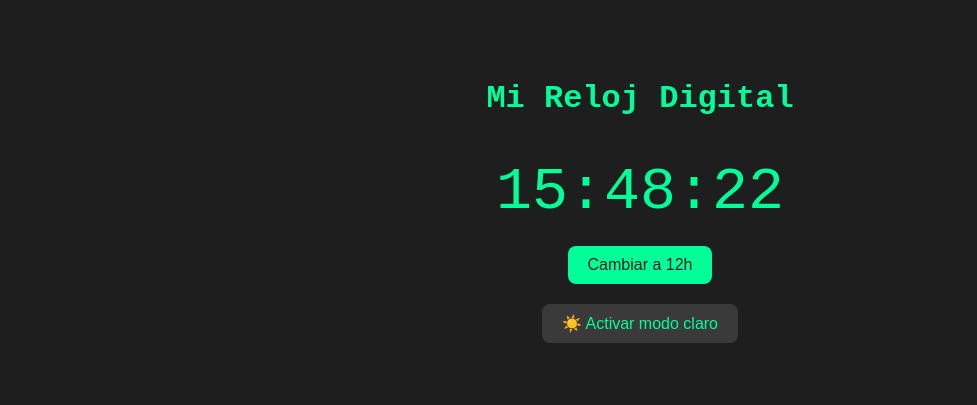
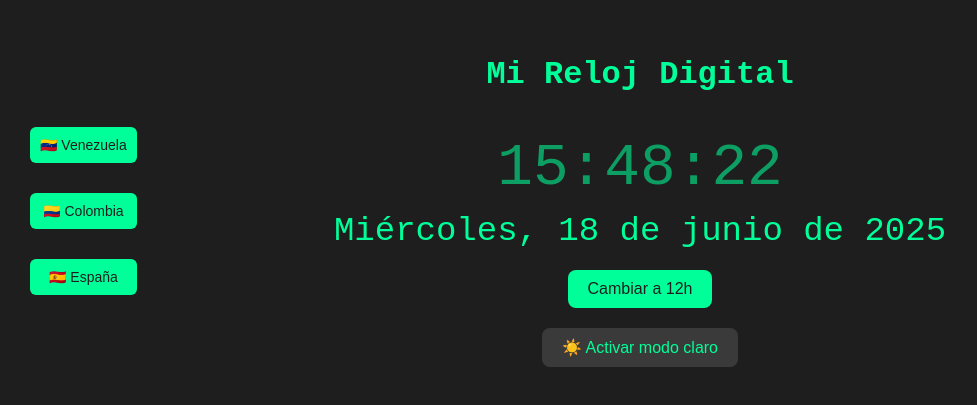
Before and after one commit to eutv2022/wb, a plain HTML site: page reloj.html in a window 1280 px wide. Shown: the part 199-604 px from the top of the page, without its empty margins (0-977 px from the left). Drawn offline with Linux system fonts and the light colour scheme.

Commit message:
Añadir demo de reloj y actualizar reloj.html

```diff
--- a/reloj.html
+++ b/reloj.html
@@ -14,13 +14,23 @@
       justify-content: center;
       height: 100vh;
       margin: 0;
+      transition: background-color 0.5s ease, color 0.5s ease;
+
     }
+
+#reloj.animar {
+  animation: fade 0.3s ease;
+}
 
     #reloj {
       font-size: 60px;
       margin-top: 20px;
     }
-
+    #fecha {
+  font-size: 34px;
+  margin-top: 10px;
+  color: inherit;
+    }
     button {
       margin-top: 20px;
       padding: 10px 20px;
@@ -55,12 +65,47 @@
       background-color: #cccccc;
       color: #000000;
     }
+    /* NUEVO: animación del reloj */
+    @keyframes fade {
+  from { opacity: 0; transform: scale(0.98); }
+  to   { opacity: 1; transform: scale(1); }
+}
+ #reloj.animar {
+    animation: fade 0.3s ease;
+  }
+  #zonasHorarias {
+  position: absolute;
+  left: 30px;
+  top: 50%;
+  transform: translateY(-50%);
+  display: flex;
+  flex-direction: column;
+  gap: 10px;
+}
+
+#zonasHorarias button {
+  padding: 10px;
+  font-size: 14px;
+  border-radius: 6px;
+  background-color: #00ff99;
+  color: #1e1e1e;
+  border: none;
+  cursor: pointer;
+  transition: background-color 0.3s;
+}
+
   </style>
 </head>
 <body>
 
   <h1>Mi Reloj Digital</h1>
   <div id="reloj">00:00:00</div>
+<div id="fecha">Cargando fecha...</div>
+<div id="zonasHorarias">
+  <button data-offset="-4">🇻🇪 Venezuela</button>
+  <button data-offset="-5">🇨🇴 Colombia</button>
+  <button data-offset="2">🇪🇸 España</button>
+</div>
 
   <button id="toggleFormato">Cambiar a 12h</button>
   <button id="toggleModo">☀️ Activar modo claro</button>
@@ -102,9 +147,28 @@
 
     function updateClock() {
       const now = new Date();
-      let hours = now.getHours();
-      const minutes = now.getMinutes().toString().padStart(2, '0');
-      const seconds = now.getSeconds().toString().padStart(2, '0');
+  // Convertimos a UTC, luego le aplicamos el offset
+  const utc = now.getTime() + now.getTimezoneOffset() * 60000;
+  const local = new Date(utc + offset * 3600000);
+
+  let hours = local.getHours();
+  const minutes = local.getMinutes().toString().padStart(2, '0');
+  const seconds = local.getSeconds().toString().padStart(2, '0');
+      function updateDate() {
+  const now = new Date();
+  const dias = ['Domingo', 'Lunes', 'Martes', 'Miércoles', 'Jueves', 'Viernes', 'Sábado'];
+  const meses = ['enero', 'febrero', 'marzo', 'abril', 'mayo', 'junio', 'julio', 'agosto', 'septiembre', 'octubre', 'noviembre', 'diciembre'];
+
+  const diaSemana = dias[now.getDay()];
+  const dia = now.getDate();
+  const mes = meses[now.getMonth()];
+  const año = now.getFullYear();
+
+  const fechaTexto = `${diaSemana}, ${dia} de ${mes} de ${año}`;
+  document.getElementById('fecha').textContent = fechaTexto;
+}
+
+updateDate(); // se puede llamar una sola vez al cargar
 
       let ampm = '';
       if (formato === '12') {
@@ -113,8 +177,21 @@
       }
 
       const horaFinal = `${hours.toString().padStart(2, '0')}:${minutes}:${seconds} ${ampm}`;
-      reloj.textContent = horaFinal.trim();
+  document.getElementById('reloj').textContent = horaFinal.trim();
+      // Animar cambio
+      reloj.classList.remove('animar');
+      void reloj.offsetWidth;
+      reloj.classList.add('animar');
     }
+    let offset = parseInt(localStorage.getItem('timezoneOffset') || '0');
+
+document.querySelectorAll('#zonasHorarias button').forEach(button => {
+  button.addEventListener('click', () => {
+    offset = parseInt(button.dataset.offset);
+    localStorage.setItem('timezoneOffset', offset);
+    updateClock();
+  });
+});
 
     setInterval(updateClock, 1000);
     updateClock();
```
Also changed, not shown: democlock.html (added, +103 -0 lines).
